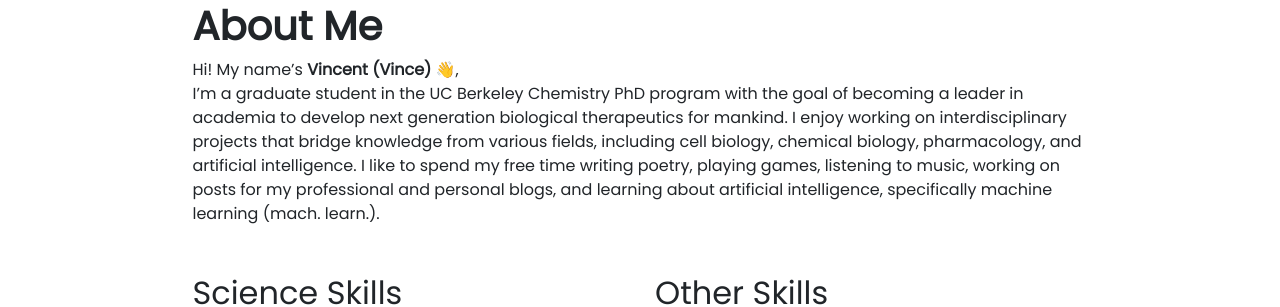
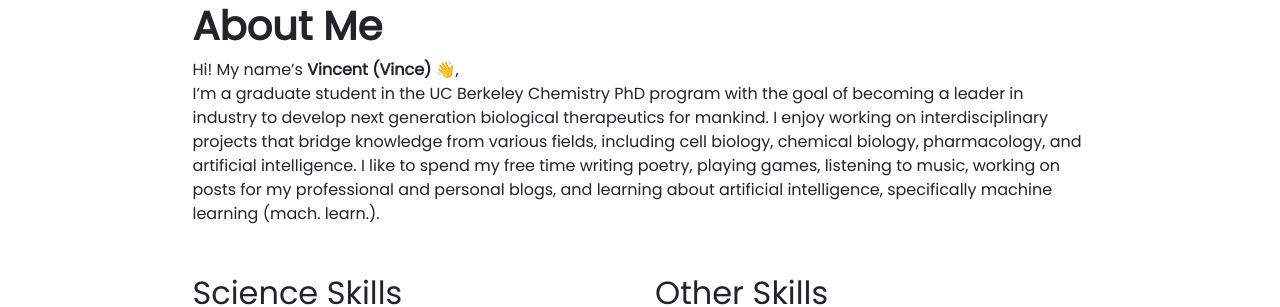
Before and after one commit to VincentQTran/portfoliosite_v1, a Jekyll site: the page built from pages/about.md, in a window 1280 px wide. Shown: the part 152-459 px from the top of the page. Built offline with Jekyll 4.4.1, drawn with Linux system fonts in a browser that asks for light colours; nearby versions of some CDN libraries; emoji names are drawn with the system emoji font.

Commit message:
update to remove academia goals

```diff
--- a/_config.yml
+++ b/_config.yml
@@ -3,7 +3,7 @@ title               : Vincent Q. Tran
 description         : >-
                       Hi! My name is Vincent (Vince). This is my
                       blog about my journey :running: as a graduate
-                      student :school:, poet :pencil:, and aspiring scientific investigator :microscope:.
+                      student :school:, poet :pencil:, and aspiring protein engineer :microscope:.
 baseurl             : ""                     # Change to empty quotes if you are hosting your site at <your-username>.github.io directly
 repository          : YoussefRaafatNasry/portfolYOU     # Change to <your-username>/<your-username>.github.io (or remove it if you don't need remote projects)
 remote_theme        : YoussefRaafatNasry/portfolYOU
--- a/pages/about.md
+++ b/pages/about.md
@@ -8,7 +8,7 @@ weight: 3
 # **About Me**
 
 Hi! My name's **{{ site.author.name }}** :wave:,<br>
-I'm a graduate student in the UC Berkeley Chemistry PhD program with the goal of becoming a leader in academia to develop next generation biological therapeutics for mankind. I enjoy working on interdisciplinary projects that bridge knowledge from various fields, including cell biology, chemical biology, pharmacology, and artificial intelligence. I like to spend my free time writing poetry, playing games, listening to music, working on posts for my professional and personal blogs, and learning about artificial intelligence, specifically machine learning (mach. learn.).
+I'm a graduate student in the UC Berkeley Chemistry PhD program with the goal of becoming a leader in industry to develop next generation biological therapeutics for mankind. I enjoy working on interdisciplinary projects that bridge knowledge from various fields, including cell biology, chemical biology, pharmacology, and artificial intelligence. I like to spend my free time writing poetry, playing games, listening to music, working on posts for my professional and personal blogs, and learning about artificial intelligence, specifically machine learning (mach. learn.).
 
 <div class="row">
 {% include about/skills.html title="Science Skills" source=site.data.science-skills %}
```
